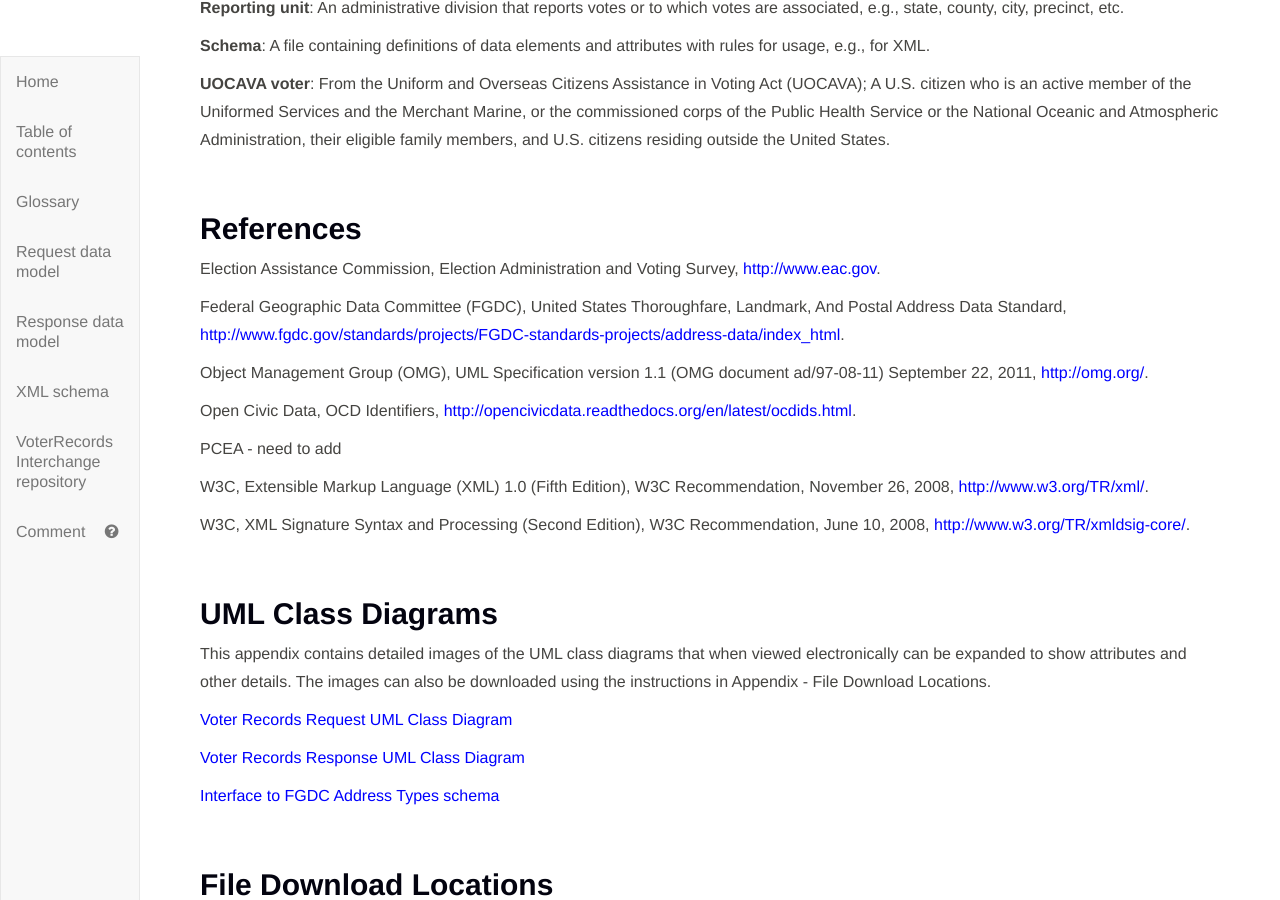
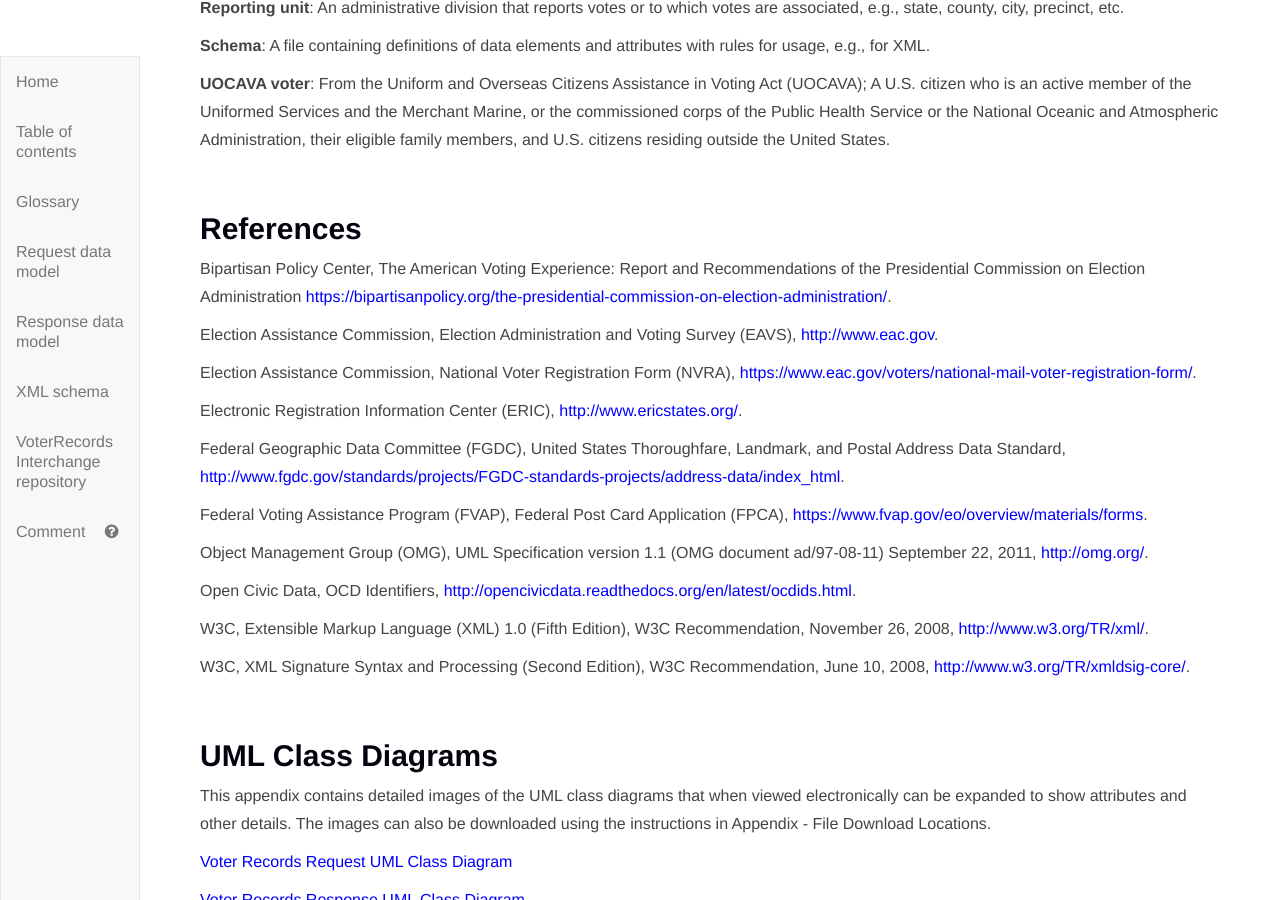
Before and after one commit to usnistgov/VoterRecordsInterchange, a Jekyll site: the page built from index.md, in a window 1280 px wide and 900 px high, scrolled down 43977 px. Built offline with Jekyll 4.4.1, drawn with Linux system fonts in a browser that asks for light colours; our own code applies the rules of GitHub Pages for plain Markdown files.

Commit message:
rebasing

```diff
--- a/index.md
+++ b/index.md
@@ -1790,24 +1790,26 @@ U.S. citizens residing outside the United States.
 <br>
 
 ## References
-Election Assistance Commission, Election Administration and Voting Survey,
+Bipartisan Policy Center, The American Voting Experience: Report and Recommendations of the Presidential Commission on Election Administration [https://bipartisanpolicy.org/the-presidential-commission-on-election-administration/](https://bipartisanpolicy.org/the-presidential-commission-on-election-administration/).
+
+Election Assistance Commission, Election Administration and Voting Survey (EAVS),
 [http://www.eac.gov](http://www.eac.gov).
 
+Election Assistance Commission, National Voter Registration Form (NVRA), [https://www.eac.gov/voters/national-mail-voter-registration-form/](https://www.eac.gov/voters/national-mail-voter-registration-form/).
+
+Electronic Registration Information Center (ERIC), [http://www.ericstates.org/](http://www.ericstates.org/).
+
 Federal Geographic Data Committee (FGDC), United States Thoroughfare,
-Landmark, And Postal Address Data Standard,
+Landmark, and Postal Address Data Standard,
 [http://www.fgdc.gov/standards/projects/FGDC-standards-projects/address-data/index_html](http://www.fgdc.gov/standards/projects/FGDC-standards-projects/address-data/index_html).
+
+Federal Voting Assistance Program (FVAP), Federal Post Card Application (FPCA), [https://www.fvap.gov/eo/overview/materials/forms](https://www.fvap.gov/eo/overview/materials/forms).
 
 Object Management Group (OMG), UML Specification version 1.1 (OMG
 document ad/97-08-11) September 22, 2011, [http://omg.org/](http://omg.org/).
 
 Open Civic Data, OCD Identifiers,
 [http://opencivicdata.readthedocs.org/en/latest/ocdids.html](http://opencivicdata.readthedocs.org/en/latest/ocdids.html).
-
-
-
-PCEA - need to add
-
-
 
 W3C, Extensible Markup Language (XML) 1.0 (Fifth Edition), W3C
 Recommendation, November 26, 2008, [http://www.w3.org/TR/xml/](http://www.w3.org/TR/xml/).
```
